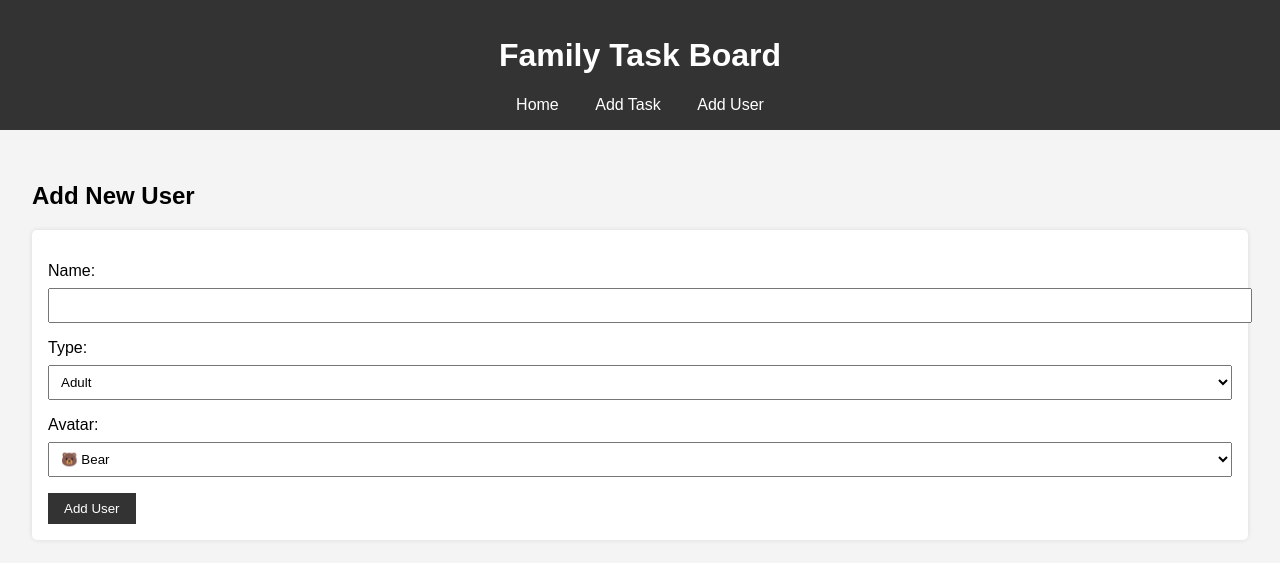
After one commit to tomaszkubat/home-automation, a Flask app: page /add_user in a window 1280 px wide. The commit adds this page. Shown: the top 563 px of the page. Run offline with Flask 3, Linux system fonts and the light colour scheme.

Commit message:
added users

```diff
--- a/apps/task-board/app.py
+++ b/apps/task-board/app.py
@@ -1,5 +1,5 @@
 from flask import Flask, render_template, request, redirect, url_for
-from models import db, Task
+from models import db, Task, User
 
 app = Flask(__name__)
 app.config["SQLALCHEMY_DATABASE_URI"] = "sqlite:///tasks.db"
@@ -15,27 +15,56 @@ def index():
 
 @app.route("/add", methods=["GET", "POST"])
 def add_task():
+    users = User.query.all()
     if request.method == "POST":
         title = request.form["title"]
         description = request.form.get("description", "")
         status = request.form.get("status", "pending")
-        new_task = Task(title=title, description=description, status=status)
+        assigned_to = request.form.get("assigned_to")
+        assigned_to = (
+            int(assigned_to) if assigned_to and assigned_to.isdigit() else None
+        )
+        new_task = Task(
+            title=title,
+            description=description,
+            status=status,
+            assigned_to=assigned_to,
+        )
         db.session.add(new_task)
         db.session.commit()
         return redirect(url_for("index"))
-    return render_template("add_task.html")
+    return render_template("add_task.html", users=users)
+
+
+@app.route("/add_user", methods=["GET", "POST"])
+def add_user():
+    if request.method == "POST":
+        name = request.form["name"].strip()
+        user_type = request.form.get("user_type", "adult")
+        avatar = request.form.get("avatar", "")
+        if name:
+            new_user = User(name=name, user_type=user_type, avatar=avatar)
+            db.session.add(new_user)
+            db.session.commit()
+        return redirect(url_for("index"))
+    return render_template("add_user.html")
 
 
 @app.route("/edit/<int:task_id>", methods=["GET", "POST"])
 def edit_task(task_id):
     task = Task.query.get_or_404(task_id)
+    users = User.query.all()
     if request.method == "POST":
         task.title = request.form["title"]
         task.description = request.form.get("description", "")
         task.status = request.form.get("status", "pending")
+        assigned_to = request.form.get("assigned_to")
+        task.assigned_to = (
+            int(assigned_to) if assigned_to and assigned_to.isdigit() else None
+        )
         db.session.commit()
         return redirect(url_for("index"))
-    return render_template("edit_task.html", task=task)
+    return render_template("edit_task.html", task=task, users=users)
 
 
 @app.route("/delete/<int:task_id>")
--- /dev/null
+++ b/apps/task-board/templates/add_user.html
@@ -0,0 +1,32 @@
+{% extends 'base.html' %}
+
+{% block title %}Add User{% endblock %}
+
+{% block content %}
+<h2>Add New User</h2>
+<form method="post">
+    <label for="name">Name:</label>
+    <input type="text" id="name" name="name" required><br>
+    <label for="user_type">Type:</label>
+    <select id="user_type" name="user_type">
+        <option value="adult">Adult</option>
+        <option value="child">Child</option>
+    </select><br>
+    <label for="avatar">Avatar:</label>
+    <select id="avatar" name="avatar">
+        <option value="🐻">🐻 Bear</option>
+        <option value="🐱">🐱 Cat</option>
+        <option value="🐶">🐶 Dog</option>
+        <option value="🦊">🦊 Fox</option>
+        <option value="🐸">🐸 Frog</option>
+        <option value="🐹">🐹 Hamster</option>
+        <option value="🐨">🐨 Koala</option>
+        <option value="🦁">🦁 Lion</option>
+        <option value="🐭">🐭 Mouse</option>
+        <option value="🐼">🐼 Panda</option>
+        <option value="🐰">🐰 Rabbit</option>
+        <option value="🐯">🐯 Tiger</option>
+    </select><br>
+    <button type="submit">Add User</button>
+</form>
+{% endblock %}
--- a/apps/task-board/templates/base.html
+++ b/apps/task-board/templates/base.html
@@ -12,6 +12,7 @@
         <nav>
             <a href="{{ url_for('index') }}">Home</a>
             <a href="{{ url_for('add_task') }}">Add Task</a>
+            <a href="{{ url_for('add_user') }}">Add User</a>
         </nav>
     </header>
     <main>
--- a/apps/task-board/templates/index.html
+++ b/apps/task-board/templates/index.html
@@ -9,6 +9,9 @@
     {% for task in tasks %}
     <li>
         <strong>{{ task.title }}</strong> - {{ task.status }}
+        {% if task.assigned_user %}
+        <p><em>Assigned to: {{ task.assigned_user.avatar }} {{ task.assigned_user.name }}</em></p>
+        {% endif %}
         <p>{{ task.description }}</p>
         <a href="{{ url_for('edit_task', task_id=task.id) }}">Edit</a>
         <a href="{{ url_for('delete_task', task_id=task.id) }}">Delete</a>
```
Also changed, not shown: apps/task-board/models.py (+10 -0 lines), apps/task-board/templates/add_task.html (+7 -0 lines), apps/task-board/templates/edit_task.html (+7 -0 lines), apps/task-board/instance/tasks.db, 2 other files.
